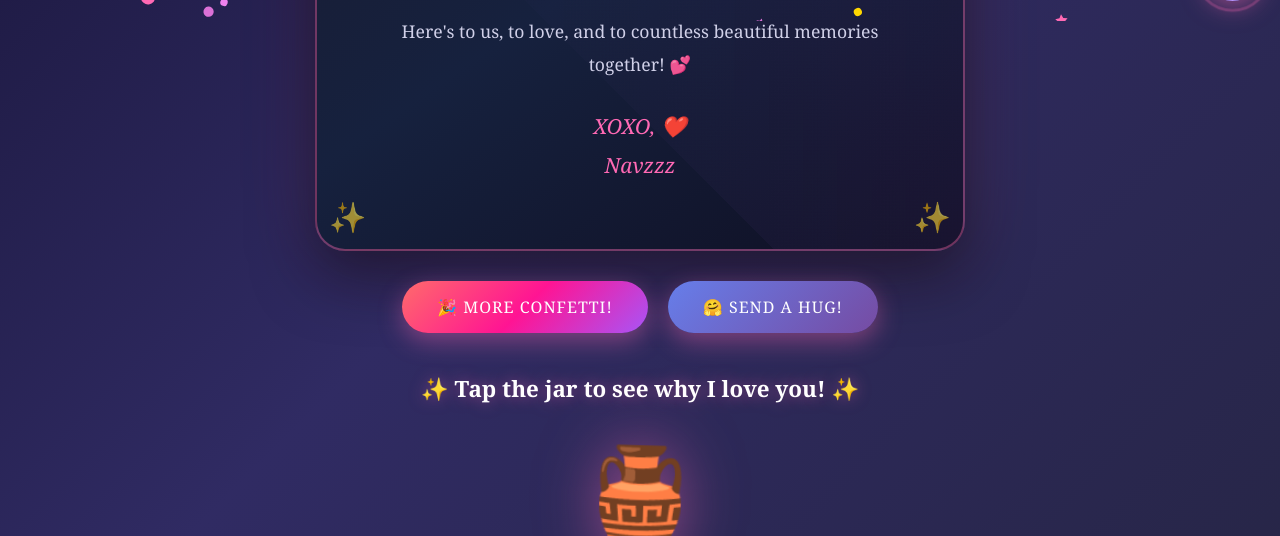
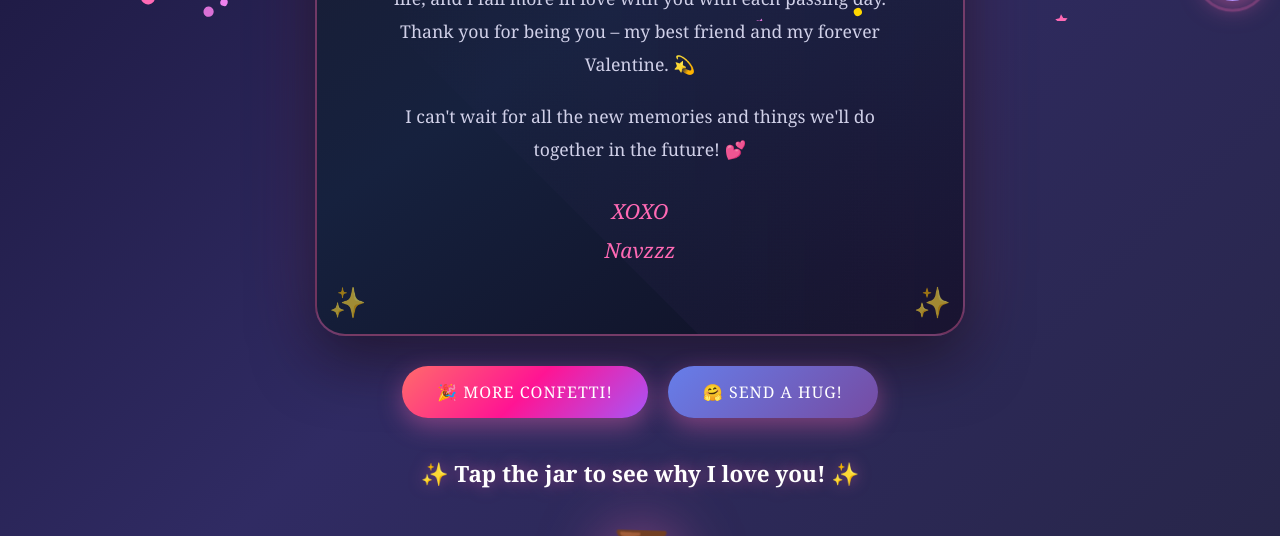
Before and after one commit to happygreenbot/will-you-be-my-valentine, a plain HTML site: page celebration.html in a window 1280 px wide. Shown: the part 779-1315 px from the top of the page. Drawn offline with Linux system fonts and the light colour scheme.

Commit message:
Fixed all the prompts

```diff
--- a/celebration.html
+++ b/celebration.html
@@ -1013,13 +1013,15 @@
             <h2 class="love-title">💌 My Dearest Jigyasa 💌</h2>
 
             <div class="love-text">
-                <p>From the moment I met you, I knew you were special. Every day with you feels like a beautiful adventure, and I can't imagine my life without your smile, your laugh, and your love.</p>
-
-                <p>You make every ordinary moment <span class="highlight">extraordinary</span>, and I fall more in love with you with each passing day. Thank you for being you – my best friend, my confidant, and my forever Valentine. 💫</p>
-
-                <p>Here's to us, to love, and to countless beautiful memories together! 💕</p>
-
-                <p class="signature">XOXO, ❤️<br>Navzzz</p>
+                <p>It's been more than 6 years that we've been together, and I wouldn't trade a single moment in all that time for anything else.</p>
+
+                <p>We've had our ups and downs, but we've always found a way to choose to love each other no matter what.</p>
+
+                <p>You are without any shred of doubt the <span class="highlight">SUPERWOMAN</span> of my life, and I fall more in love with you with each passing day. Thank you for being you – my best friend and my forever Valentine. 💫</p>
+
+                <p>I can't wait for all the new memories and things we'll do together in the future! 💕</p>
+
+                <p class="signature">XOXO<br>Navzzz</p>
             </div>
         </div>
 
@@ -1156,8 +1158,8 @@
 
     <!-- Background Music -->
     <audio id="bgMusic" loop preload="metadata" crossorigin="anonymous">
-        <source src="./Cupid.mp3" type="audio/mpeg">
-        <source src="Cupid.mp3" type="audio/mpeg">
+        <!-- <source src="./Lover.mp3" type="audio/mpeg"> -->
+        <source src="Lover.mp3" type="audio/mpeg">
     </audio>
 
     <!-- Music Control Button -->
@@ -1339,21 +1341,21 @@
 
         // ========== LOVE JAR ==========
         const loveReasons = [
-            { emoji: "😊", text: "I love your beautiful smile that lights up my entire world." },
-            { emoji: "💭", text: "I love how you're always on my mind, from morning till night." },
-            { emoji: "🎵", text: "I love your laugh - it's my favorite sound in the universe." },
-            { emoji: "🤗", text: "I love how safe and warm I feel when I'm with you." },
-            { emoji: "✨", text: "I love how you make ordinary moments feel magical." },
-            { emoji: "💪", text: "I love how you support me and believe in me always." },
-            { emoji: "🦋", text: "I love the butterflies I still get when I see you." },
+            { emoji: "😊", text: "I love gossiping with you everyday xD" },
+            { emoji: "🎵", text: "I love seeing you laugh, it makes me happier than anything else." },
+            { emoji: "👀", text: "I love looking into your beautiful eyes." },
+            { emoji: "😂", text: "I love all your little jokes, since you're the funny one :P" },
+            { emoji: "💪", text: "I love that you stand up for yourself and others for what is right, even when it's not the easiest choice." },
+            { emoji: "🍷", text: "I love all the carefuly crafted drinks made by my favorite bartender." },
+            { emoji: "🦋", text: "I love how caring and considerate you are." },
+            { emoji: "😴", text: "I love sleeping and cuddling with you." },
             { emoji: "🌟", text: "I love how you inspire me to be a better person every day." },
-            { emoji: "🥰", text: "I love the way you look at me - like I'm your whole world." },
-            { emoji: "💕", text: "I love that you chose me, and I'd choose you in every lifetime." },
-            { emoji: "🌈", text: "I love how you bring color and joy into my life." },
-            { emoji: "💖", text: "I love you simply because you're YOU, Jigyasa." },
-            { emoji: "🏠", text: "I love how anywhere feels like home when I'm with you." },
-            { emoji: "🤝", text: "I love that you're my best friend and my soulmate." },
-            { emoji: "💫", text: "I love every little thing about you - the list is endless!" }
+            { emoji: "👃", text: "I love to be your nosy disposal service" },
+            { emoji: "🌶️", text: "I love how you're effortlessly sexy." },
+            { emoji: "💼", text: "I love how mature and responsible you are about life and never take a decision for granted." },
+            { emoji: "🌈", text: "I love how you make my life COLORFUL by dressing us both up :)" },
+            { emoji: "🏠", text: "I love that you feel like home." },
+            { emoji: "💖", text: "I love you simply because you're YOU, Jigyasa." }
         ];
 
         let currentReasonIndex = 0;
```
Also changed, not shown: index.html (+1 -1 lines), 1 other file.
